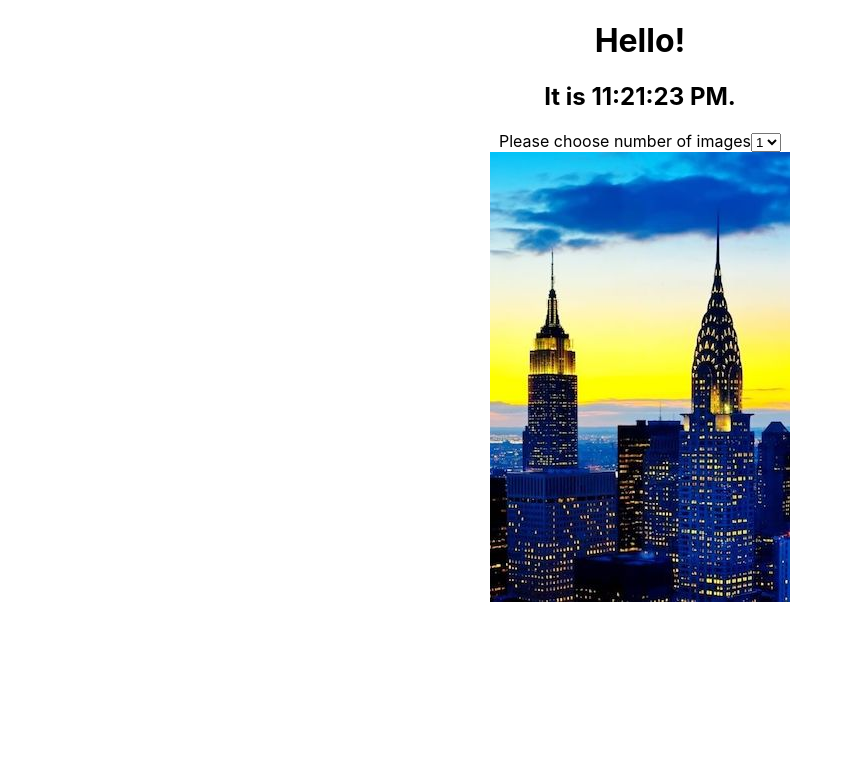
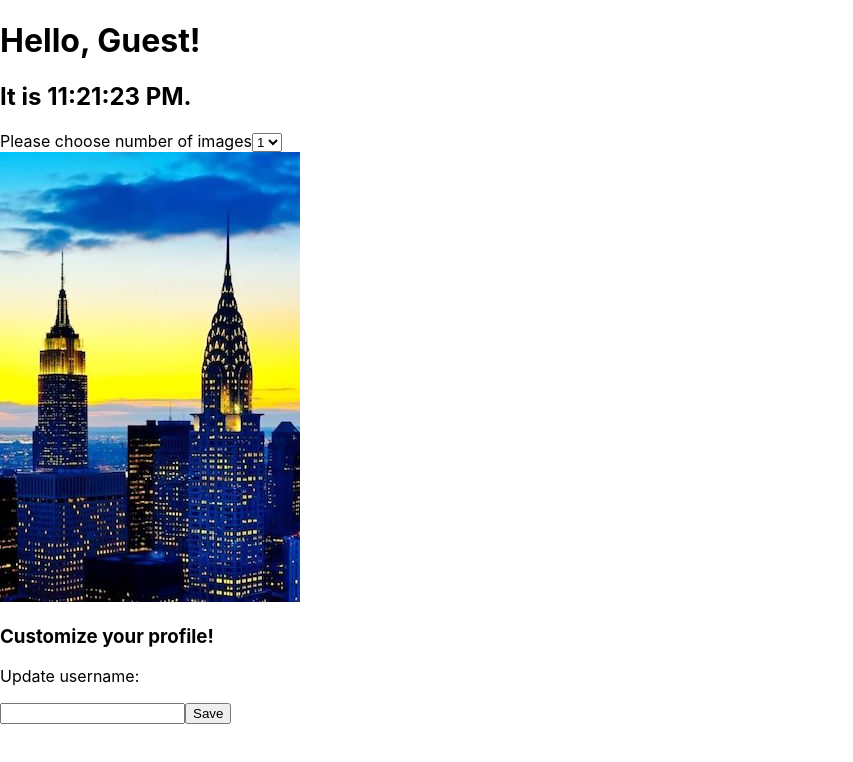
Before and after one commit to mtlynch3/class8, a React (Create React App) app: page / in a window 1280 px wide. Shown: the top 762 px of the page, without its empty margins (0-853 px from the left). Built offline with nearby package versions, Linux system fonts and the light colour scheme.

Commit message:
adding code from assignment 3 demo

```diff
--- a/src/App.js
+++ b/src/App.js
@@ -1,14 +1,36 @@
+import {Component} from 'react'
+
+
+import Clock from './components/Clock';
 import Content from './components/Content'
-import Clock from './components/Clock';
-import './App.css'
+import Form from './components/Form';
 
-function App() {
-  return (
-    <div className="App">
-      <Clock />
-      <Content />
-    </div>
-  );
+
+
+class App extends Component {
+  constructor(props) {
+    super(props);
+    this.state = {
+      user: "Guest",
+    }
+  }
+  changeUser = (e) => {
+    e.preventDefault();
+    const currUser = e.target[0].value;
+    //console.log(currUser);
+    this.setState({user: currUser})
+  }
+  render() {
+    return (
+      <div>
+        <Clock user={this.state.user} />
+        <Content />
+        <h3>Customize your profile!</h3>
+        <Form changeUser={this.changeUser} />
+      </div>
+    );
+  }
+
 }
 
 export default App;
--- a/src/components/Clock.js
+++ b/src/components/Clock.js
@@ -27,7 +27,7 @@ class Clock extends Component {
   render() {
     return (
       <div>
-        <h1>Hello!</h1>
+        <h1>Hello, {this.props.user}!</h1>
         <h2>It is {this.state.date.toLocaleTimeString()}.</h2>
       </div>
     );
--- /dev/null
+++ b/src/components/Form.js
@@ -0,0 +1,14 @@
+
+function Form(props){
+  return (
+    <div>
+      <p>Update username:</p>
+      <form onSubmit={props.changeUser}>
+        <input type="text" name="user" />
+        <button type="submit">Save</button>
+      </form>
+    </div>
+  );
+}
+
+export default Form;
```
